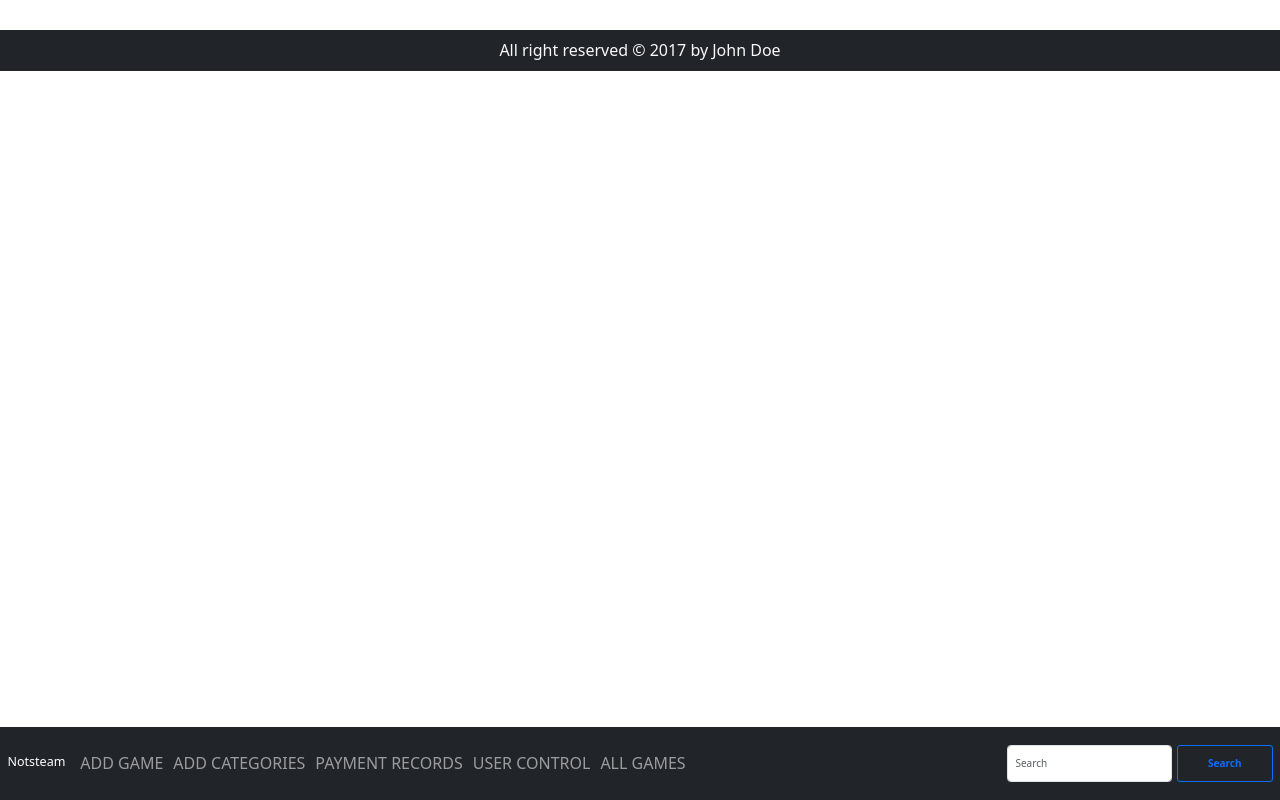
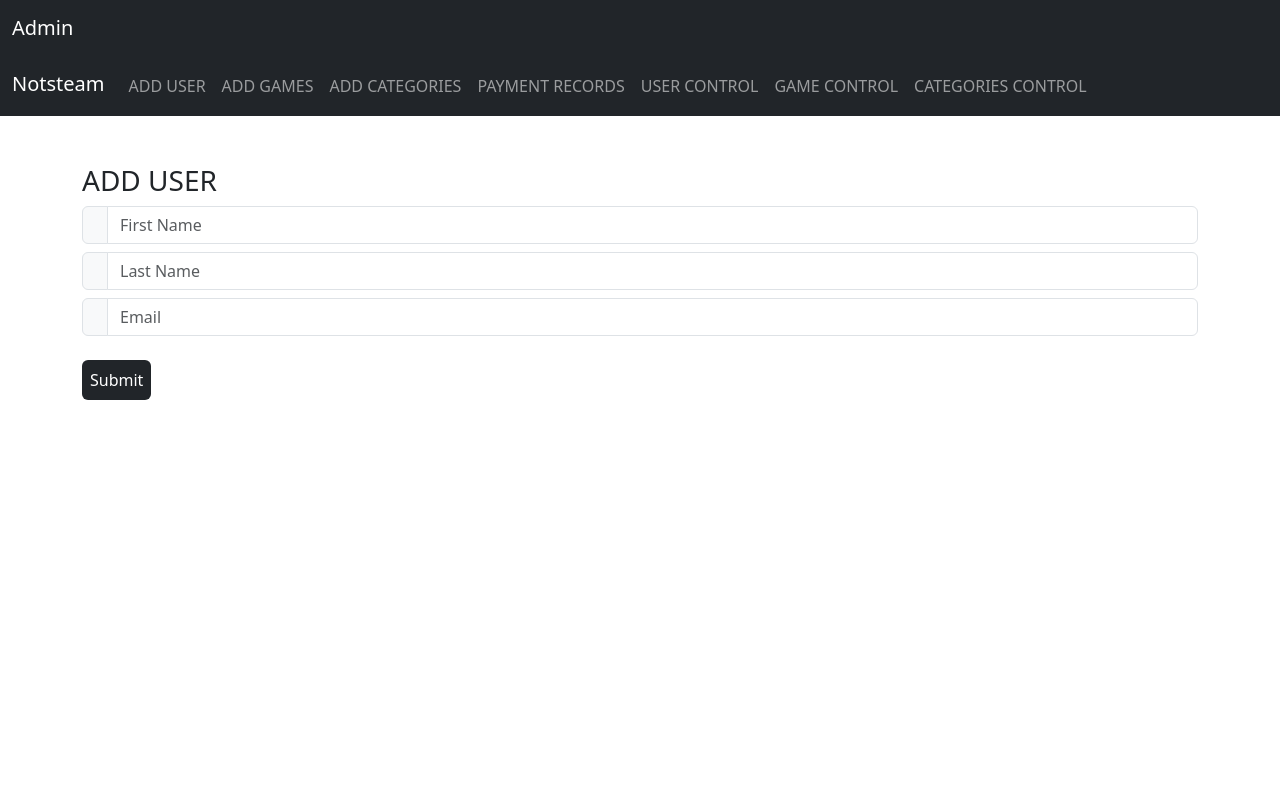
Before and after one commit to Beo-Alvaro/E-commerce, a PHP site: page /admin.php?adduser in a window 1280 px wide. Run offline with PHP 8.4, Linux system fonts and the light colour scheme.

Commit message:
new feature again

```diff
--- /dev/null
+++ b/adduser.php
@@ -0,0 +1,42 @@
+<?php
+    if(isset($_POST['submit-game'])) {
+
+    }
+?>
+
+
+<form action="" method="POST" class="mb-2">
+
+    <h3>ADD USER</h3>
+
+    <div class="input w-90 mb-2">
+        <div class="input-group flex-nowrap">
+            <span class="input-group-text" id="addon-wrapping"><i class="fa-solid fa-reciept"></i>
+            </span>
+            <input type="text" class="form-control" placeholder="First Name" name="add-fname" aria-label="Username" aria-describedby="addon-wrapping">
+        </div>
+    </div>
+
+    <div class="input w-90 mb-2">
+        <div class="input-group flex-nowrap">
+            <span class="input-group-text" id="addon-wrapping"><i class="fa-solid fa-reciept"></i>
+            </span>
+            <input type="text" class="form-control" placeholder="Last Name" name="add-lname" aria-label="Username" aria-describedby="addon-wrapping">
+        </div>
+    </div>
+
+    <div class="input w-90 mb-2">
+        <div class="input-group flex-nowrap">
+            <span class="input-group-text" id="addon-wrapping"><i class="fa-solid fa-reciept"></i>
+            </span>
+            <input type="text" class="form-control" placeholder="Email" name="add-email" aria-label="Username" aria-describedby="addon-wrapping">
+        </div>
+    </div>
+
+    <div class="input w-90 mb-2">
+         <div class="input-group flex-nowrap">
+            <input type="submit" class="btn btn-dark p-2 my-3 border-0" value="Submit" name="submit-game"
+            aria-label="Username" aria-describedby="addon-wrapping">
+        </div>
+    </div>
+</form>
--- a/admin.php
+++ b/admin.php
@@ -10,9 +10,6 @@
 
     <link href="https://cdn.jsdelivr.net/npm/bootstrap@5.3.3/dist/css/bootstrap.min.css" rel="stylesheet" integrity="sha384-QWTKZyjpPEjISv5WaRU9OFeRpok6YctnYmDr5pNlyT2bRjXh0JMhjY6hW+ALEwIH" crossorigin="anonymous">
     <link rel="stylesheet" href="https://cdnjs.cloudflare.com/ajax/libs/font-awesome/6.5.2/css/all.min.css" integrity="sha512-SnH5WK+bZxgPHs44uWIX+LLJAJ9/2PkPKZ5QiAj6Ta86w+fsb2TkcmfRyVX3pBnMFcV7oQPJkl9QevSCWr3W6A==" crossorigin="anonymous" referrerpolicy="no-referrer" />
-    <style>
-        <?php include "style.css" ?>
-    </style>
     <title>Notsteam</title>
 </head>
 <body>
@@ -21,39 +18,49 @@
 
         <nav class="navbar navbar-expand-lg bg-dark navbar-dark ">
             <div class="container-fluid">
-                <a class="navbar-brand ml-auto" href="#">Login</a>
                 <a class="navbar-brand ml-auto" href="#">Admin</a>
             </div>
         </nav>
 
         <nav class="navbar navbar-expand-lg bg-dark navbar-dark">
             <div class="container-fluid">
+
                 <a class="navbar-brand mb-1" href="#">Notsteam</a>
                 <button class="navbar-toggler" type="button" data-bs-toggle="collapse" data-bs-target="#navbarSupportedContent" aria-controls="navbarSupportedContent" aria-expanded="false" aria-label="Toggle navigation">
                 <span class="navbar-toggler-icon"></span>
                 </button>
                 <div class="collapse navbar-collapse" id="navbarSupportedContent">
                      <ul class="navbar-nav me-auto mb-2 mb-lg-0">
+
                         <li class="nav-item">
-                            <a class="nav-link" aria-current="page" href="admin.php?addgames">ADD GAME</a>
+                            <a class="nav-link" aria-current="page" href="admin.php?adduser">ADD USER</a>
                         </li>
+
                         <li class="nav-item">
-                            <a class="nav-link" aria-current="page" href="admin.php?addgames">ADD CATEGORIES</a>
+                            <a class="nav-link" aria-current="page" href="admin.php?addgames">ADD GAMES</a>
                         </li>
+
+                        <li class="nav-item">
+                            <a class="nav-link" aria-current="page" href="admin.php?addgam">ADD CATEGORIES</a>
+                        </li>
+
                         <li class="nav-item">
                             <a class="nav-link" aria-current="page" href="admin.php?addgames">PAYMENT RECORDS</a>
                         </li>
+
                         <li class="nav-item">
                           <a class="nav-link" href="#">USER CONTROL</a>
                         </li>
+
                         <li class="nav-item">
-                          <a class="nav-link " href="#">ALL GAMES
-                          </a>
+                          <a class="nav-link " href="#">GAME CONTROL</a>
                         </li>
+
+                        <li class="nav-item">
+                          <a class="nav-link " href="#">CATEGORIES CONTROL</a>
+                        </li>
+
                     </ul>
-                <form class="d-flex" role="search">
-                <input class="form-control me-2" type="search" placeholder="Search" aria-label="Search">
-                <button class="btn btn-outline-primary" type="submit">Search</button>
               </form>
             </div>
           </div>
@@ -64,6 +71,9 @@
                 if(isset($_GET['addgames'])) {
                     include('addgames.php');
                 }
+                if(isset($_GET['adduser'])) {
+                    include('adduser.php');
+                }
 
             ?>
         </div>
@@ -71,8 +81,5 @@
     </div>
 
 </div>
-        <div class="bg-dark p-1 text-center mt-5">
-        <p class="text-light mt-2 mb-2">All right reserved © 2017 by John Doe</p>
-        </div>
 </body>
 </html>
--- a/style.css
+++ b/style.css
@@ -143,35 +143,52 @@ html {
 }
 
 /*========Login body style========*/
-.login_body{
-    background-image: linear-gradient(to left top, #00033b, #00104b, #00195b,
-     #02226c, #042b7e, #04378d, #03439b, #0050aa, #0062b8, #0074c4, #0086ce, #0197d8);
+.login_body {
+  background-image: linear-gradient(
+    to left top,
+    #00033b,
+    #00104b,
+    #00195b,
+    #02226c,
+    #042b7e,
+    #04378d,
+    #03439b,
+    #0050aa,
+    #0062b8,
+    #0074c4,
+    #0086ce,
+    #0197d8
+  );
 
   font-family: 'Poppins', sans-serif;
 }
 
 /*========LOGIN STYLE========*/
-.login{
+.login {
   position: absolute;
   top: 50%;
   left: 50%;
-  transform: translate(-50%,-50%);
+  transform: translate(-50%, -50%);
   animation: drop-down 0.8s ease-in;
 }
 
-    @keyframes drop-down{
-      from{top:10%}
-      to{top:50%}
+@keyframes drop-down {
+  from {
+    top: 10%;
+  }
+  to {
+    top: 50%;
+  }
 }
 
 /*========Login body========*/
-#loginbody{
+#loginbody {
   border-radius: 20px;
   height: 380px;
   width: 600px;
 
   position: absolute;
-  top:50%;
+  top: 50%;
   left: 50%;
   margin-top: -250;
   margin-left: -300;
@@ -180,7 +197,7 @@ html {
 }
 
 /*========login form input: user========*/
-#login_username{
+#login_username {
   height: 50px;
   width: 480px;
   border-radius: 20px;
@@ -196,7 +213,7 @@ html {
   margin-left: -240;
 }
 /*========Login form input: pass========*/
-  #pass_username{
+#pass_username {
   height: 50px;
   width: 480px;
   border-radius: 20px;
@@ -212,7 +229,7 @@ html {
   margin-left: -240;
 }
 /*========Login form button========*/
-#login_button{
+#login_button {
   height: 50px;
   width: 480px;
   border-radius: 20px;
@@ -224,8 +241,8 @@ html {
   font-family: 'Poppins', sans-serif;
 
   position: absolute;
-  top:50%;
-  left:50%;
+  top: 50%;
+  left: 50%;
   margin-top: 20;
   margin-left: -240;
 }
@@ -1193,25 +1210,6 @@ body {
     gap: 30px;
   }
 
-  /**
-   * BANNER
-   */
-
-  .banner-list {
-    grid-template-columns: 1fr 0.5fr;
-  }
-
-  /**
-   * OFFER
-   */
-
-  .offer .container {
-    display: grid;
-    grid-template-columns: 1fr 0.7fr;
-    align-items: center;
-    gap: 30px;
-  }
-
   .offer-banner {
     margin-block-end: 0;
   }
@@ -1430,14 +1428,6 @@ body {
   }
 
   /**
-   * BANNER
-   */
-
-  .banner-card-1 .card-title {
-    max-width: 15ch;
-  }
-
-  /**
    * FEATURE
    */
 
```
Also changed, not shown: index.php (+6 -6 lines), index.txt (+73 -0 lines). Lines whose indentation alone changed are shown as unchanged.
